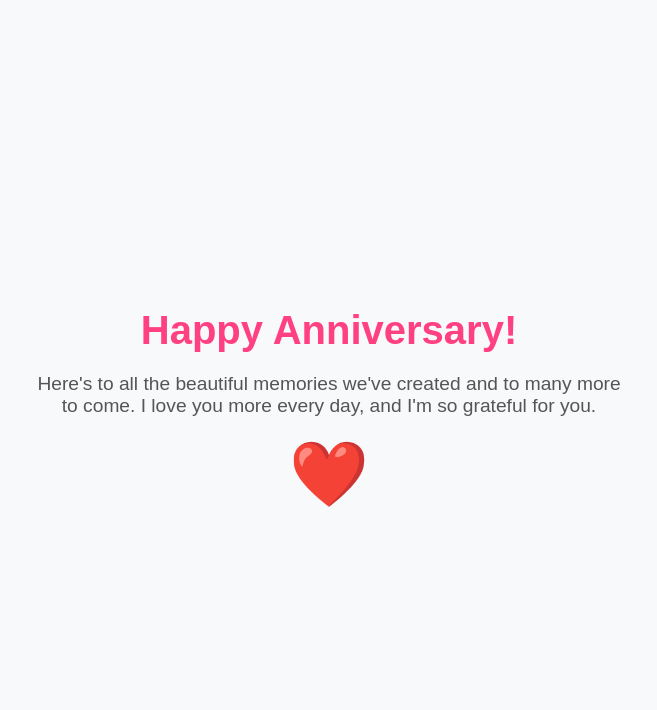
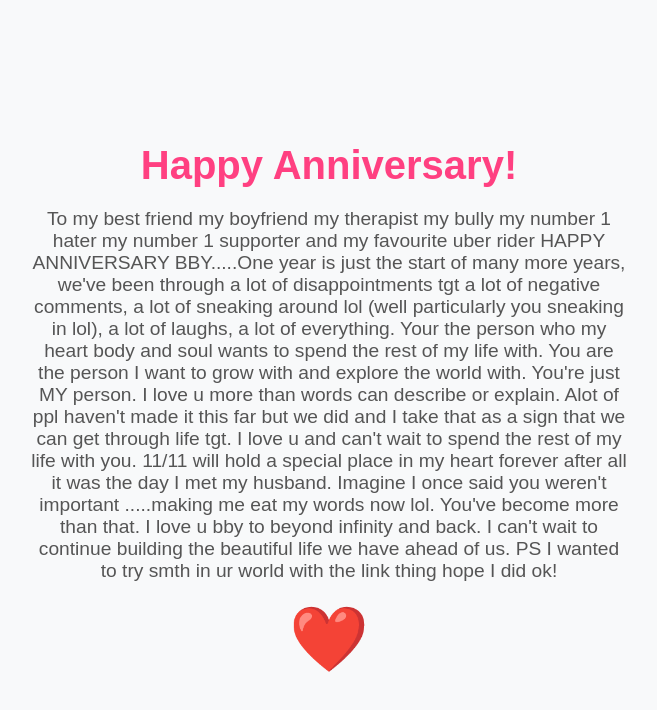
Before and after one commit to mpreston1235/anniversary-surprise, a plain HTML site: page index.html in a window 1280 px wide. Shown: the whole page, without its empty margins (311-968 px from the left). Drawn offline with Linux system fonts and the light colour scheme.

Commit message:
Update index.html

```diff
--- a/index.html
+++ b/index.html
@@ -45,7 +45,7 @@
 <body>
   <div class="container">
     <h1>Happy Anniversary!</h1>
-    <p class="message">Here's to all the beautiful memories we've created and to many more to come. I love you more every day, and I'm so grateful for you.</p>
+    <p class="message">To my best friend my boyfriend my therapist my bully my number 1 hater my number 1 supporter and my favourite uber rider HAPPY ANNIVERSARY BBY.....One year is just the start of many more years, we've been through a lot of disappointments tgt a lot of negative comments, a lot of sneaking around lol (well particularly you sneaking in lol), a lot of laughs, a lot of everything. Your the person who my heart body and soul wants to spend the rest of my life with. You are the person I want to grow with and explore the world with. You're just MY person. I love u more than words can describe or explain. Alot of ppl haven't made it this far but we did and I take that as a sign that we can get through life tgt. I love u and can't wait to spend the rest of my life with you.  11/11  will hold a special place in my heart forever after all it was the day I met my husband. Imagine I once said you weren't important .....making me eat my words now lol. You've become more than that. I love u bby to beyond infinity and back. I can't wait to continue building the beautiful life we have ahead of us. PS I wanted to try smth in ur world with the link thing hope I did ok!</p>
     <div class="heart">❤️</div>
   </div>
 </body>
```
